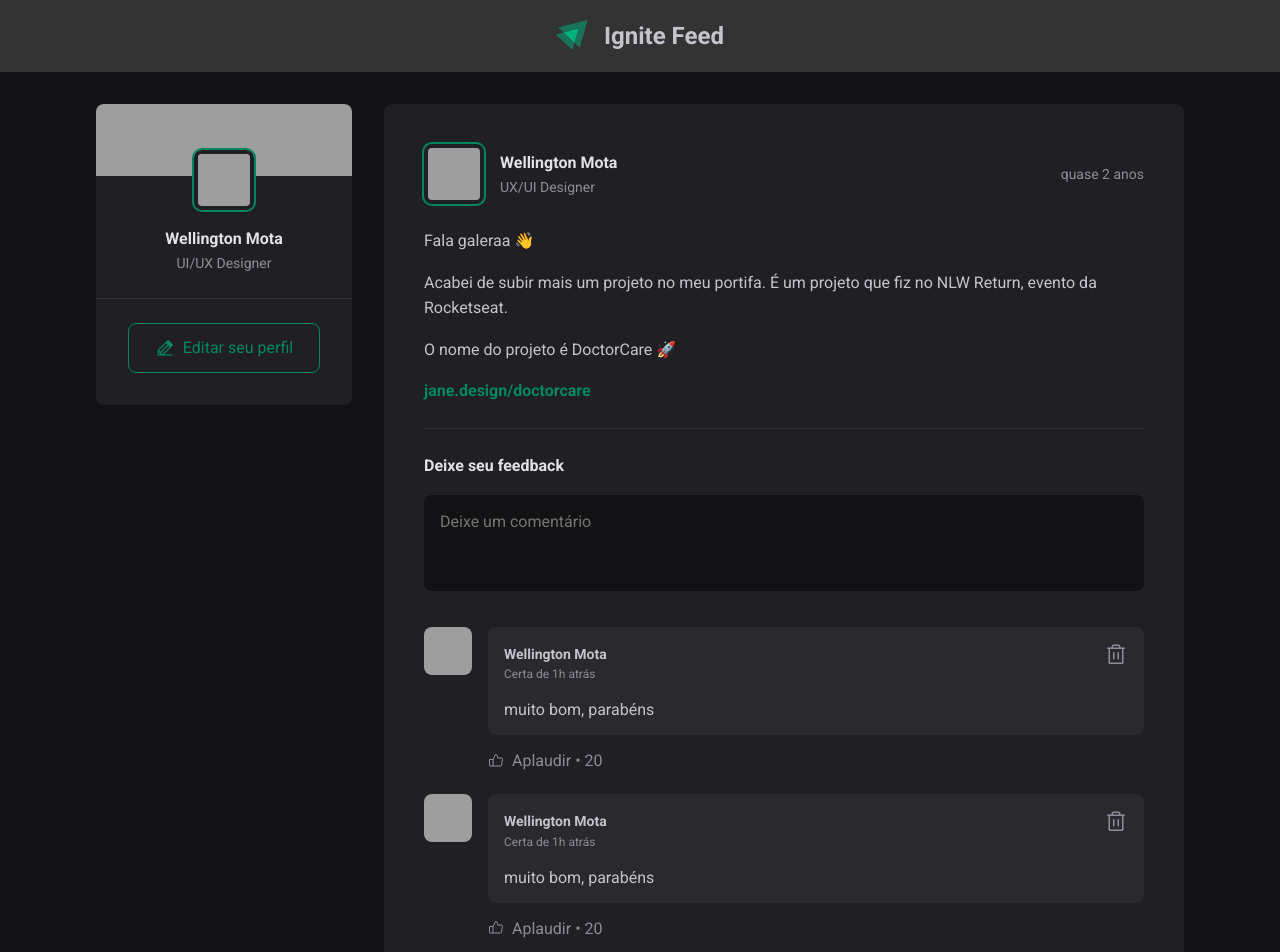
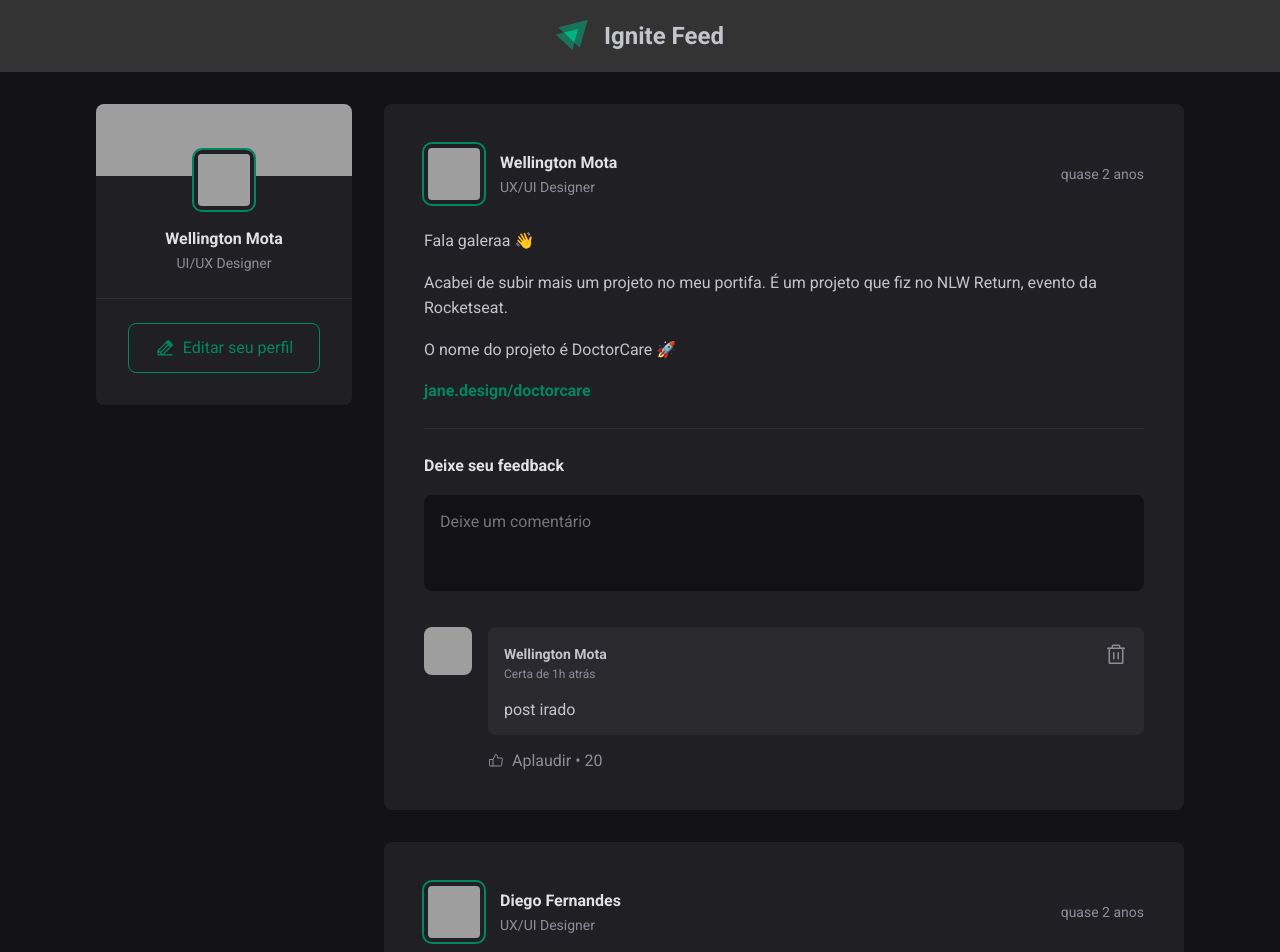
Before and after one commit to wellmota/iginite-feed, a React (Vite) app: page / in a window 1280 px wide. Shown: the top 952 px of the page. Built offline with nearby package versions, Linux system fonts and the light colour scheme; grey boxes are pictures that could not be loaded.

Commit message:
added delete comment function as props

```diff
--- a/src/components/Comment.jsx
+++ b/src/components/Comment.jsx
@@ -2,7 +2,12 @@ import { ThumbsUp, Trash } from "phosphor-react"
 import styles from "./Comment.module.css"
 import { Avatar } from "./Avatar"
 
-const Comment = () => {
+const Comment = ({ content, onDeleteComment }) => {
+  function handleDeleteComment() {
+    console.log("deletando")
+    onDeleteComment(content)
+  }
+
   return (
     <div className={styles.comment}>
       <Avatar hasBorder={false} src="http://github.com/wellmota.png" />
@@ -15,11 +20,11 @@ const Comment = () => {
                 Certa de 1h atrás
               </time>
             </div>
-            <button title="Deletar comentário">
+            <button onClick={handleDeleteComment} title="Deletar comentário">
               <Trash size={24} />
             </button>
           </header>
-          <p>muito bom, parabéns</p>
+          <p>{content}</p>
         </div>
         <footer>
           <button>
--- a/src/components/Post.jsx
+++ b/src/components/Post.jsx
@@ -6,7 +6,9 @@ import { format, formatDistanceToNow } from "date-fns"
 import ptBR from "date-fns/locale/pt-BR"
 
 const Post = ({ author, content, publishedAt }) => {
-  const [comments, setComments] = useState([1, 2])
+  const [comments, setComments] = useState(["post irado"])
+
+  const [newCommentText, setNewCommentText] = useState("")
 
   const publishedDateFormatted = format(
     publishedAt,
@@ -14,9 +16,19 @@ const Post = ({ author, content, publishedAt }) => {
     { locale: ptBR, addSuffix: true }
   )
 
+  function handleNewCommentChange() {
+    console.log(event.target.value)
+    setNewCommentText(event.target.value)
+  }
+
   function handleCreateNewComment() {
     event.preventDefault()
-    setComments([...comments, comments.length + 1])
+    setComments([...comments, newCommentText])
+    setNewCommentText("")
+  }
+
+  function deleteComment(comment) {
+    console.log(`deletar comentário ${comment}`)
   }
 
   const publishedDateRelativeToNow = formatDistanceToNow(publishedAt, {
@@ -54,14 +66,23 @@ const Post = ({ author, content, publishedAt }) => {
 
       <form onSubmit={handleCreateNewComment} className={styles.commentForm}>
         <strong>Deixe seu feedback</strong>
-        <textarea placeholder="Deixe um comentário"></textarea>
+        <textarea
+          placeholder="Deixe um comentário"
+          value={newCommentText}
+          name="comment"
+          onChange={handleNewCommentChange}
+        ></textarea>
         <footer>
           <button type="submit">Publicar</button>
         </footer>
       </form>
       <div className={styles.commentList}>
-        {comments.map((item, index) => (
-          <Comment key={index} />
+        {comments.map((comment, index) => (
+          <Comment
+            key={index}
+            content={comment}
+            onDeleteComment={deleteComment}
+          />
         ))}
       </div>
     </article>
```
